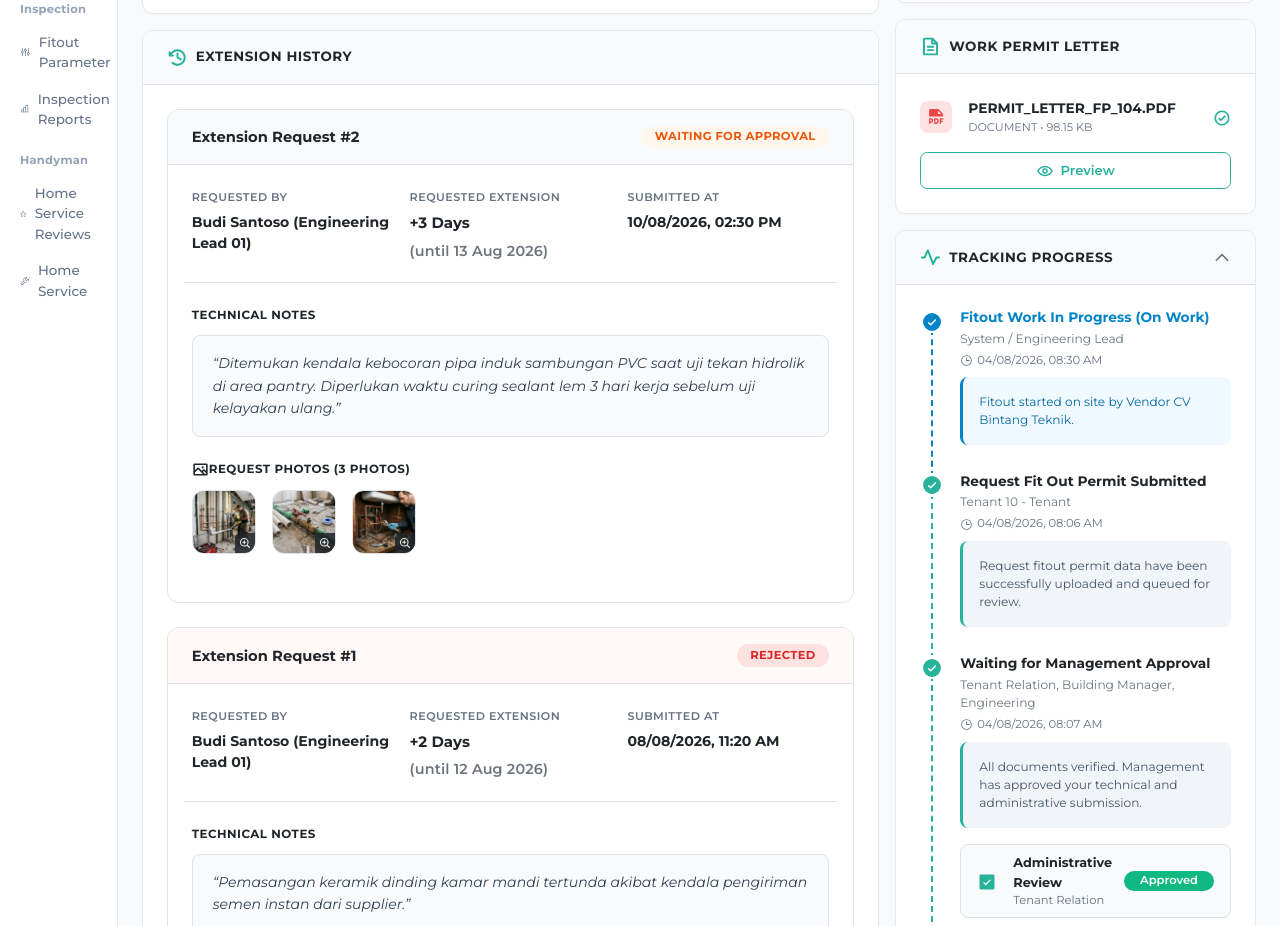
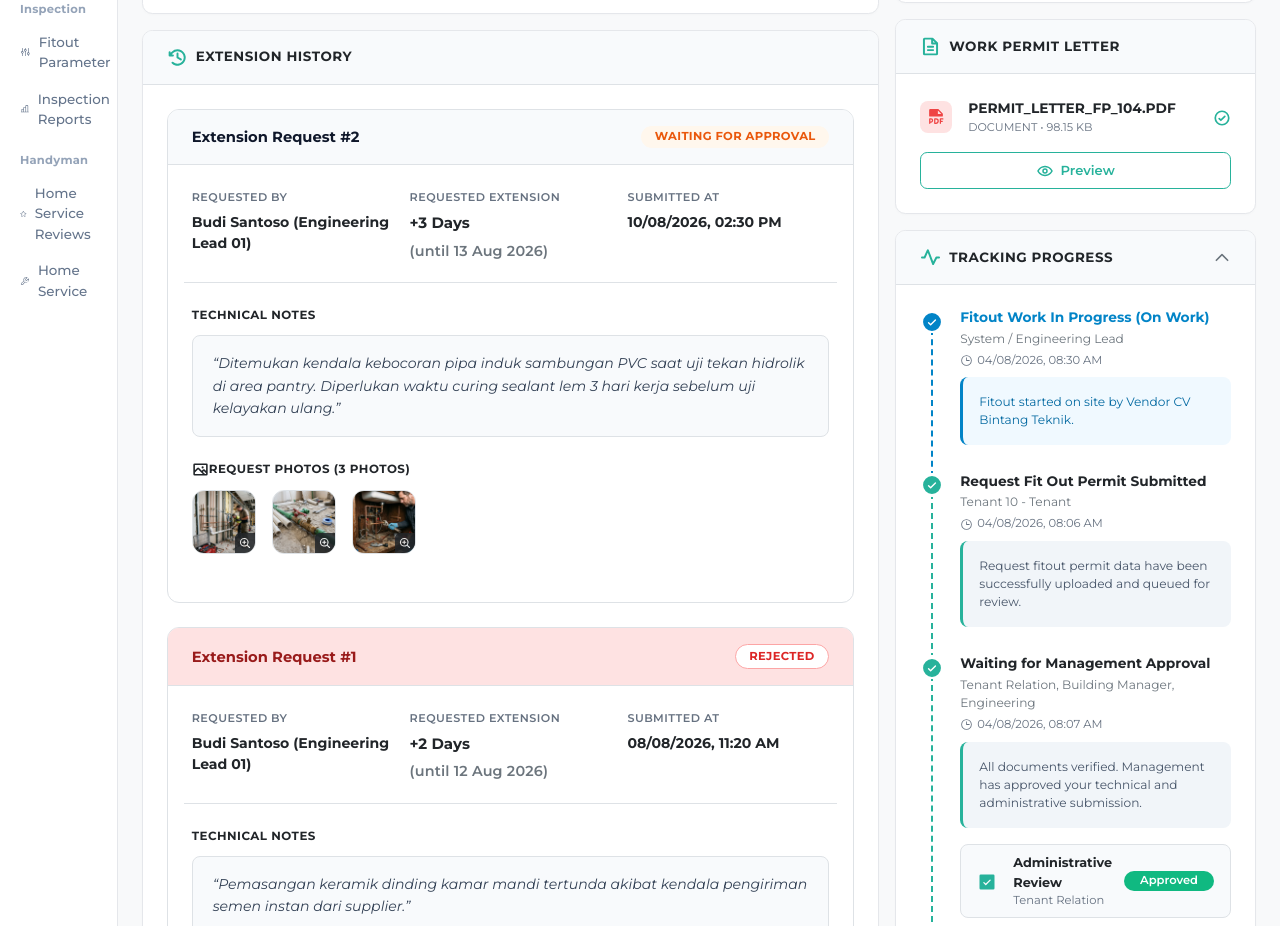
Before and after one commit to ProgrammerMuda/fit_out_extension, a React (Vite) app: page / in a window 1280 px wide. Shown: the part 1240-2166 px from the top of the page. Built offline with nearby package versions, Linux system fonts and the light colour scheme.

Commit message:
Set header background to soft pink for rejected extension requests

```diff
--- a/src/views/components/ExtensionHistoryCard.jsx
+++ b/src/views/components/ExtensionHistoryCard.jsx
@@ -51,7 +51,7 @@ export function ExtensionHistoryCard({ extensionLogs = [] }) {
               let badgeText = 'RECORDED';
 
               if (isRejected) {
-                badgeBg = '#fee2e2';
+                badgeBg = '#ffffff';
                 badgeColor = '#dc2626';
                 badgeText = 'REJECTED';
               } else if (isPending) {
@@ -76,12 +76,15 @@ export function ExtensionHistoryCard({ extensionLogs = [] }) {
                   <div
                     className="d-flex align-items-center justify-content-between flex-wrap gap-3 border-bottom"
                     style={{
-                      backgroundColor: isRejected ? '#fffaf8' : '#f8fafc',
-                      borderColor: isRejected ? '#fecaca' : '#e2e8f0',
+                      backgroundColor: isRejected ? '#fee2e2' : '#f8fafc',
+                      borderColor: isRejected ? '#fca5a5' : '#e2e8f0',
                       padding: '16px 24px',
                     }}
                   >
-                    <span className="fw-bold text-dark" style={{ fontSize: '0.92rem' }}>
+                    <span
+                      className="fw-bold"
+                      style={{ fontSize: '0.92rem', color: isRejected ? '#991b1b' : '#0f172a' }}
+                    >
                       {item.title}
                     </span>
 
@@ -90,6 +93,7 @@ export function ExtensionHistoryCard({ extensionLogs = [] }) {
                       style={{
                         backgroundColor: badgeBg,
                         color: badgeColor,
+                        border: isRejected ? '1px solid #fca5a5' : 'none',
                         fontSize: '0.72rem',
                         padding: '0.35rem 0.85rem',
                         letterSpacing: '0.03em',
```
